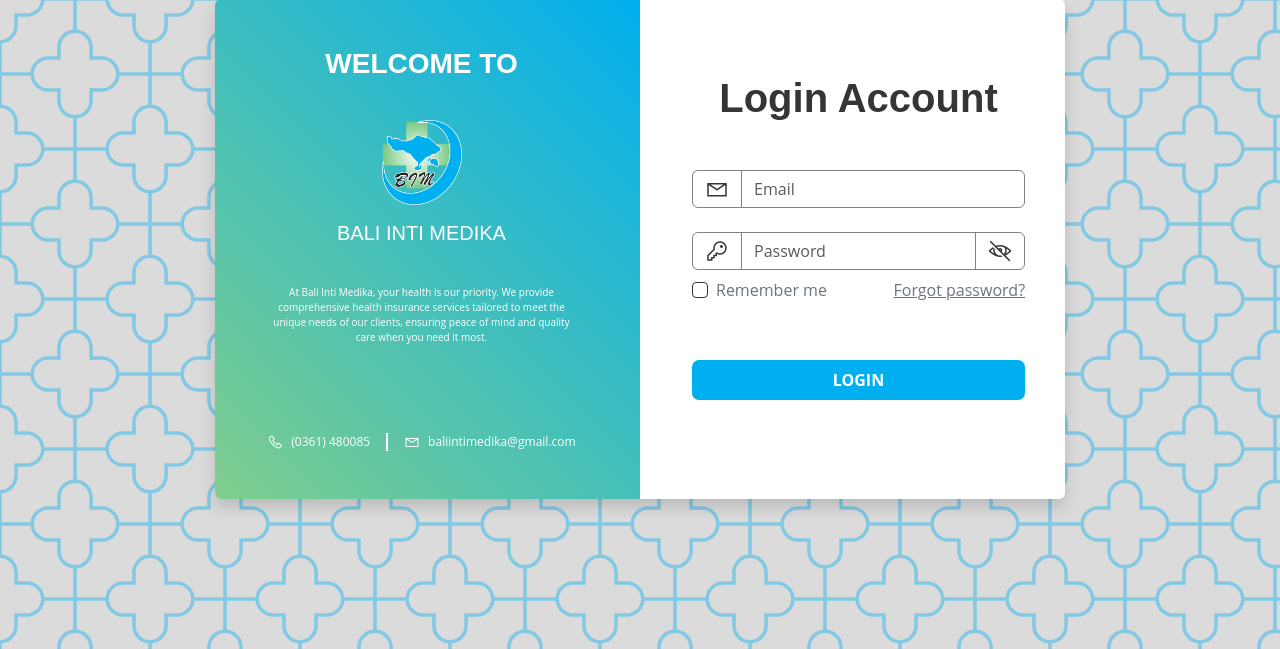
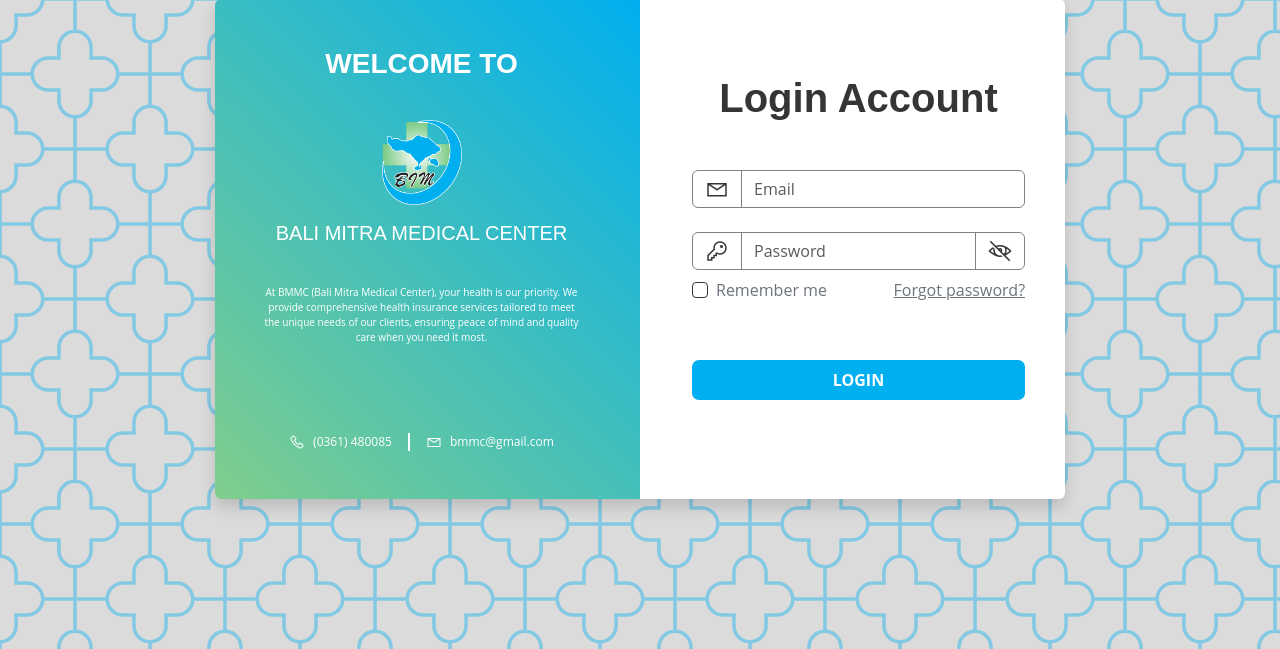
Before and after one commit to rezyanto263/bmmc, a CodeIgniter app: page /bmmc/dashboard/login in a window 1280 px wide. Shown: the part 151-800 px from the top of the page. Run offline with CodeIgniter, Linux system fonts and the light colour scheme; data that the repository does not hold is empty; some libraries are stand-ins or nearby versions.

Commit message:
change name from bim to bmmc

```diff
--- a/application/config/config.php
+++ b/application/config/config.php
@@ -23,7 +23,7 @@
 | a PHP script and you can easily do that on your own.
 |
 */
-$config['base_url'] = 'http://localhost/bimbali/';
+$config['base_url'] = 'http://localhost/bmmc/';
 
 /*
 |--------------------------------------------------------------------------
--- a/application/views/dashboard/login.php
+++ b/application/views/dashboard/login.php
@@ -5,16 +5,16 @@
                 <div class="login-design col-6 d-none d-lg-flex gap-3 flex-lg-column justify-content-center align-items-center py-5">
                     <h3 class="fw-bold mb-4 text-white">WELCOME TO</h3>
                     <img class="" src="../assets/images/logo.png" alt="">
-                    <h5 class="text-white mb-4">BALI INTI MEDIKA</h5>
+                    <h5 class="text-white mb-4">BALI MITRA MEDICAL CENTER</h5>
                     <p class="text-white text-center mx-5 mb-4">
-                        At Bali Inti Medika, your health is our priority. We provide comprehensive health insurance services tailored to meet the unique needs of our clients, ensuring peace of mind and quality care when you need it most.
+                        At BMMC (Bali Mitra Medical Center), your health is our priority. We provide comprehensive health insurance services tailored to meet the unique needs of our clients, ensuring peace of mind and quality care when you need it most.
                     </p>
                     <div class="login-contact d-flex align-items-center gap-2 text-white mt-5">
                         <i class="las la-phone"></i>
                         <span>(0361) 480085</span>
                         <span class="border border-right-1 border-white h-100 mx-2"></span>
                         <i class="las la-envelope"></i>
-                        <span>baliintimedika@gmail.com</span>
+                        <span>bmmc@gmail.com</span>
                     </div>
                 </div>
                 <div class="login-form col-12 col-lg-6 d-flex flex-column justify-content-center align-items-center p-md-5 px-4 py-5">
--- a/application/views/partials/dashboard/sidebar.php
+++ b/application/views/partials/dashboard/sidebar.php
@@ -5,8 +5,8 @@
             <img src="<?= base_url('assets/images/logo.png') ?>" alt="" draggable="false">
             <div class="logo-text" draggable="false">
                 <h3 class="mb-0">
-                    BALI INTI <br>
-                    MEDIKA
+                    BALI MITRA <br>
+                    MEDICAL CENTER
                 </h3>
                 <p class="mb-0">
                     Health Insurance<br>
--- a/assets/css/dashboard.css
+++ b/assets/css/dashboard.css
@@ -50,7 +50,7 @@
     .dashboard aside {
         position: absolute;
         background: transparent !important;
-        backdrop-filter: blur(8px) saturate(150%) brightness(90%);
+        backdrop-filter: blur(20px) saturate(150%) brightness(90%);
     }
 
     .dashboard.dark aside {
--- a/design/dashboard/dashboard.html
+++ b/design/dashboard/dashboard.html
@@ -27,8 +27,8 @@
                 <img src="../assets/images/logo.png" alt="" draggable="false">
                 <div class="logo-text" draggable="false">
                     <h3 class="mb-0">
-                        BALI INTI <br>
-                        MEDIKA
+                        BALI MITRA <br>
+                        MEDICAL CENTER
                     </h3>
                     <p class="mb-0">
                         Health Insurance<br>
--- a/design/dashboard/logindashboard.html
+++ b/design/dashboard/logindashboard.html
@@ -38,7 +38,7 @@
                             <span>(0361) 480085</span>
                             <span class="border border-right-1 border-white h-100 mx-2"></span>
                             <i class="las la-envelope"></i>
-                            <span>bimbali@gmail.com</span>
+                            <span>bmmc@gmail.com</span>
                         </div>
                     </div>
                     <div class="login-form col-12 col-lg-6 d-flex flex-column justify-content-center align-items-center p-md-5 px-4 py-5">
```
Also changed, not shown: uploads/logos/BALI_INTI_MEDIKA-1726018634.png (deleted), uploads/logos/POLITEKNIK_NEGERI_BALI-1726018655.png (deleted).
